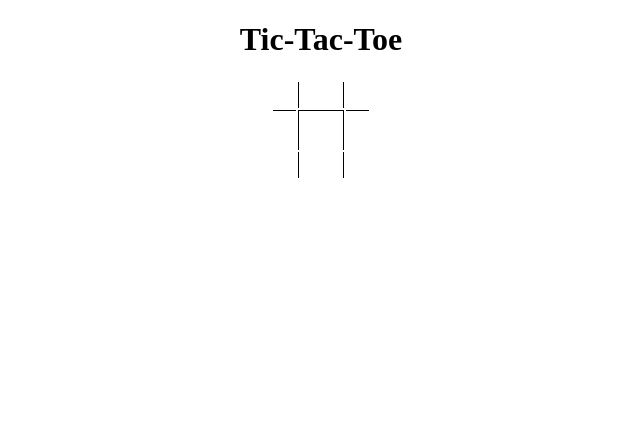
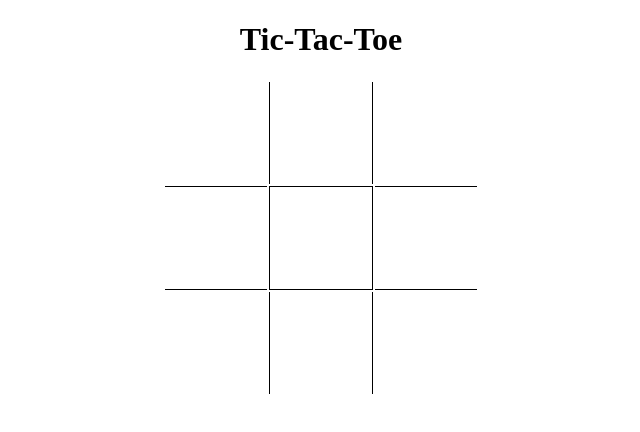
Before and after one commit to Sagorika28/Web-Development-Projects, a plain HTML site: page Tic-Tac-Toe.html in a window 1280 px wide. Shown: the whole page, without its empty margins (319-959 px from the left). Drawn offline with Linux system fonts and the light colour scheme.

Commit message:
Made modifications

```diff
--- a/Tic-Tac-Toe.html
+++ b/Tic-Tac-Toe.html
@@ -4,9 +4,12 @@
 	<title>TTT Board</title>
 	<style type="text/css">
 		table {
+			margin: auto;
+		}
+
+		td {
 			width: 100px;
 			height: 100px;
-			margin: auto;
 		}
 
 		h1 {
@@ -20,7 +23,7 @@
 
 		.horizontal {
 			border-top: 1px solid black;
-			border-bottom: 1px, solid black;
+			border-bottom: 1px solid black;
 		}
 	</style>
 </head>
```
